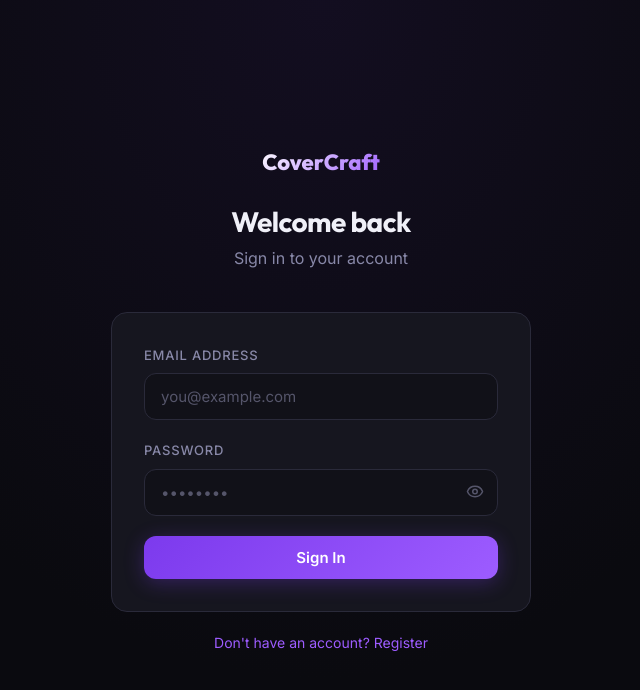
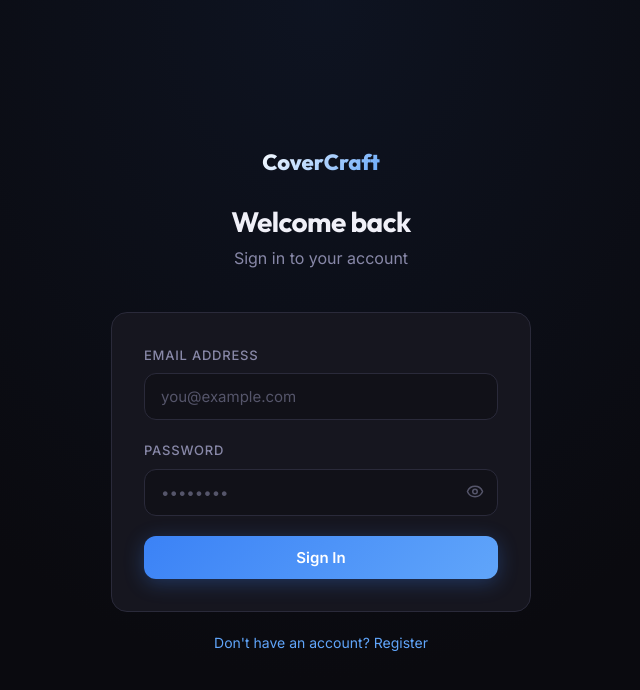
Before and after one commit to egarciav99/cover-letters, a Next.js app: page /login in a window 1280 px wide. Shown: the top 690 px of the page, without its empty margins (319-959 px from the left). Built offline with nearby package versions, Linux system fonts and the light colour scheme; no server answers.

Commit message:
style: Update the primary accent color from purple to blue across the application.

```diff
--- a/app/dashboard/page.tsx
+++ b/app/dashboard/page.tsx
@@ -306,8 +306,8 @@ export default function DashboardPage() {
                 {/* Profile Incomplete Banner */}
                 {mounted && (!profile.full_name || !profile.avatar_url) && (
                     <div className="fade-in" style={{
-                        background: 'rgba(124, 58, 237, 0.08)',
-                        border: '1px solid rgba(124, 58, 237, 0.2)',
+                        background: 'rgba(59, 130, 246, 0.08)',
+                        border: '1px solid rgba(59, 130, 246, 0.2)',
                         borderRadius: 'var(--radius-lg)',
                         padding: '16px 24px',
                         marginBottom: '32px',
@@ -530,7 +530,7 @@ export default function DashboardPage() {
                                         textAlign: 'center',
                                         cursor: 'pointer',
                                         transition: 'border-color 0.2s',
-                                        background: uploadFile ? 'rgba(124,58,237,0.05)' : 'transparent',
+                                        background: uploadFile ? 'rgba(59, 130, 246, 0.05)' : 'transparent',
                                     }}
                                 >
                                     <Upload size={28} style={{ margin: '0 auto 12px', color: uploadFile ? 'var(--accent-light)' : 'var(--text-muted)' }} />
--- a/app/editor/[id]/page.tsx
+++ b/app/editor/[id]/page.tsx
@@ -300,7 +300,7 @@ export default function EditorPage() {
                 flexDirection: 'column',
                 alignItems: 'center',
                 justifyContent: 'center',
-                background: 'radial-gradient(ellipse at 50% 30%, rgba(124,58,237,0.1) 0%, var(--bg-primary) 60%)',
+                background: 'radial-gradient(ellipse at 50% 30%, rgba(59, 130, 246, 0.1) 0%, var(--bg-primary) 60%)',
             }}>
                 <div className="fade-in" style={{ textAlign: 'center' }}>
                     <div style={{
@@ -308,7 +308,7 @@ export default function EditorPage() {
                         height: '80px',
                         margin: '0 auto 32px',
                         borderRadius: '50%',
-                        background: 'rgba(124,58,237,0.15)',
+                        background: 'rgba(59, 130, 246, 0.15)',
                         display: 'flex',
                         alignItems: 'center',
                         justifyContent: 'center',
--- a/app/globals.css
+++ b/app/globals.css
@@ -11,9 +11,9 @@
   --bg-card-hover: #1c1c28;
   --border: #2a2a3a;
   --border-hover: #3a3a50;
-  --accent: #7c3aed;
-  --accent-light: #9d5cff;
-  --accent-glow: rgba(124, 58, 237, 0.3);
+  --accent: #3b82f6;
+  --accent-light: #60a5fa;
+  --accent-glow: rgba(59, 130, 246, 0.3);
   --accent-2: #06b6d4;
   --text-primary: #f0f0f8;
   --text-secondary: #8888a8;
@@ -25,7 +25,7 @@
   --radius-sm: 8px;
   --radius-lg: 16px;
   --shadow: 0 4px 24px rgba(0, 0, 0, 0.4);
-  --shadow-glow: 0 0 40px rgba(124, 58, 237, 0.15);
+  --shadow-glow: 0 0 40px rgba(59, 130, 246, 0.15);
 }
 
 html {
@@ -207,9 +207,9 @@ textarea.input {
 }
 
 .badge-purple {
-  background: rgba(124, 58, 237, 0.15);
+  background: rgba(59, 130, 246, 0.15);
   color: var(--accent-light);
-  border: 1px solid rgba(124, 58, 237, 0.3);
+  border: 1px solid rgba(59, 130, 246, 0.3);
 }
 
 .badge-cyan {
@@ -295,5 +295,5 @@ textarea.input {
 /* ── Pulse glow ── */
 @keyframes pulseGlow {
   0%, 100% { box-shadow: 0 0 20px var(--accent-glow); }
-  50%       { box-shadow: 0 0 40px rgba(124, 58, 237, 0.5); }
+  50%       { box-shadow: 0 0 40px rgba(59, 130, 246, 0.5); }
 }
--- a/app/login/page.tsx
+++ b/app/login/page.tsx
@@ -38,7 +38,7 @@ export default function LoginPage() {
             alignItems: 'center',
             justifyContent: 'center',
             padding: '32px',
-            background: 'radial-gradient(ellipse at 50% 0%, rgba(124,58,237,0.08) 0%, var(--bg-primary) 60%)',
+            background: 'radial-gradient(ellipse at 50% 0%, rgba(59, 130, 246, 0.08) 0%, var(--bg-primary) 60%)',
         }}>
             <div className="fade-in" style={{ width: '100%', maxWidth: '420px' }}>
                 <div style={{ textAlign: 'center', marginBottom: '40px' }}>
--- a/app/register/page.tsx
+++ b/app/register/page.tsx
@@ -38,7 +38,7 @@ export default function RegisterPage() {
             alignItems: 'center',
             justifyContent: 'center',
             padding: '32px',
-            background: 'radial-gradient(ellipse at 50% 0%, rgba(124,58,237,0.08) 0%, var(--bg-primary) 60%)',
+            background: 'radial-gradient(ellipse at 50% 0%, rgba(59, 130, 246, 0.08) 0%, var(--bg-primary) 60%)',
         }}>
             <div className="fade-in" style={{ width: '100%', maxWidth: '420px' }}>
                 <div style={{ textAlign: 'center', marginBottom: '40px' }}>
```
Also changed, not shown: app/page.tsx (+5 -5 lines).
